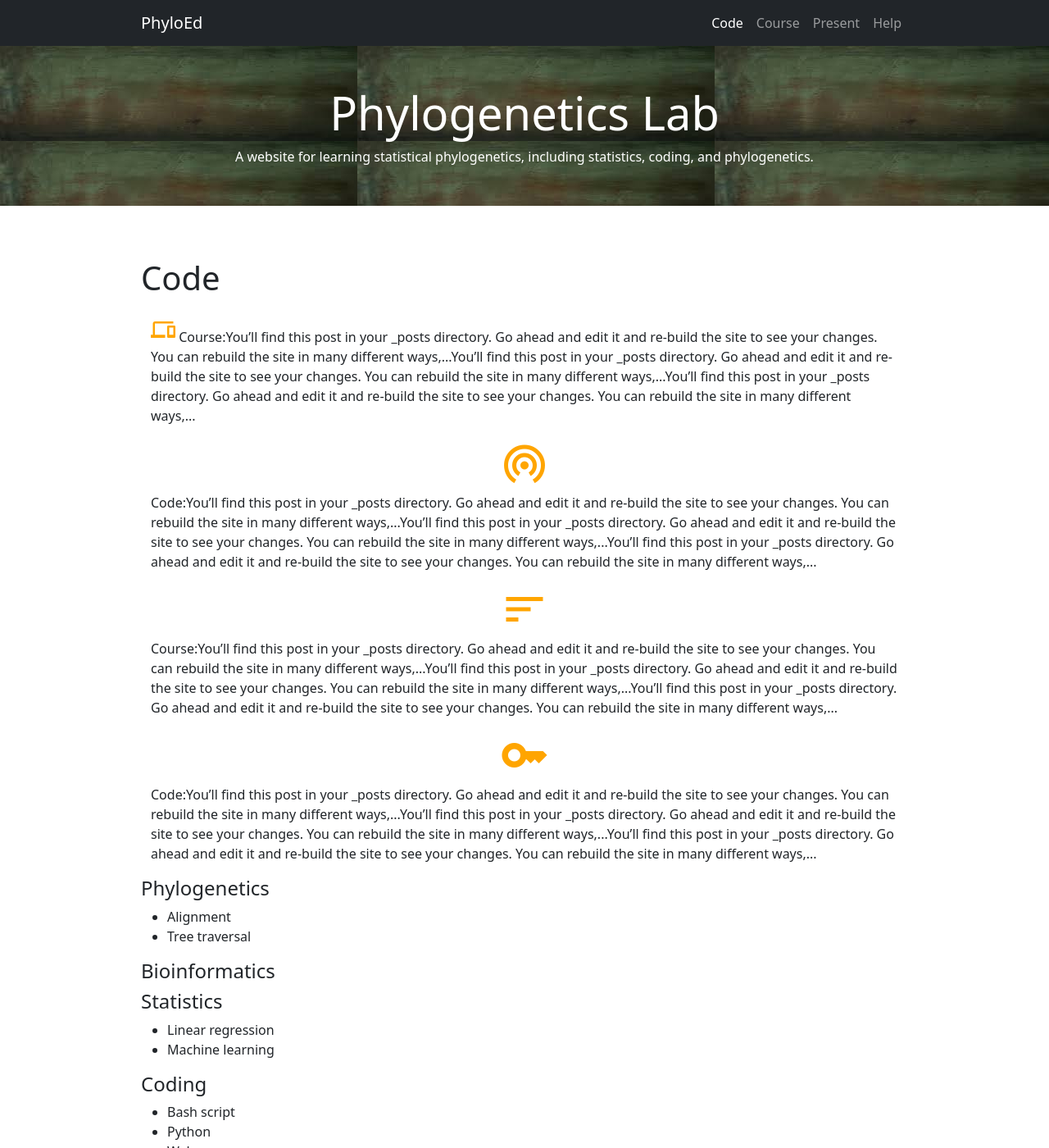
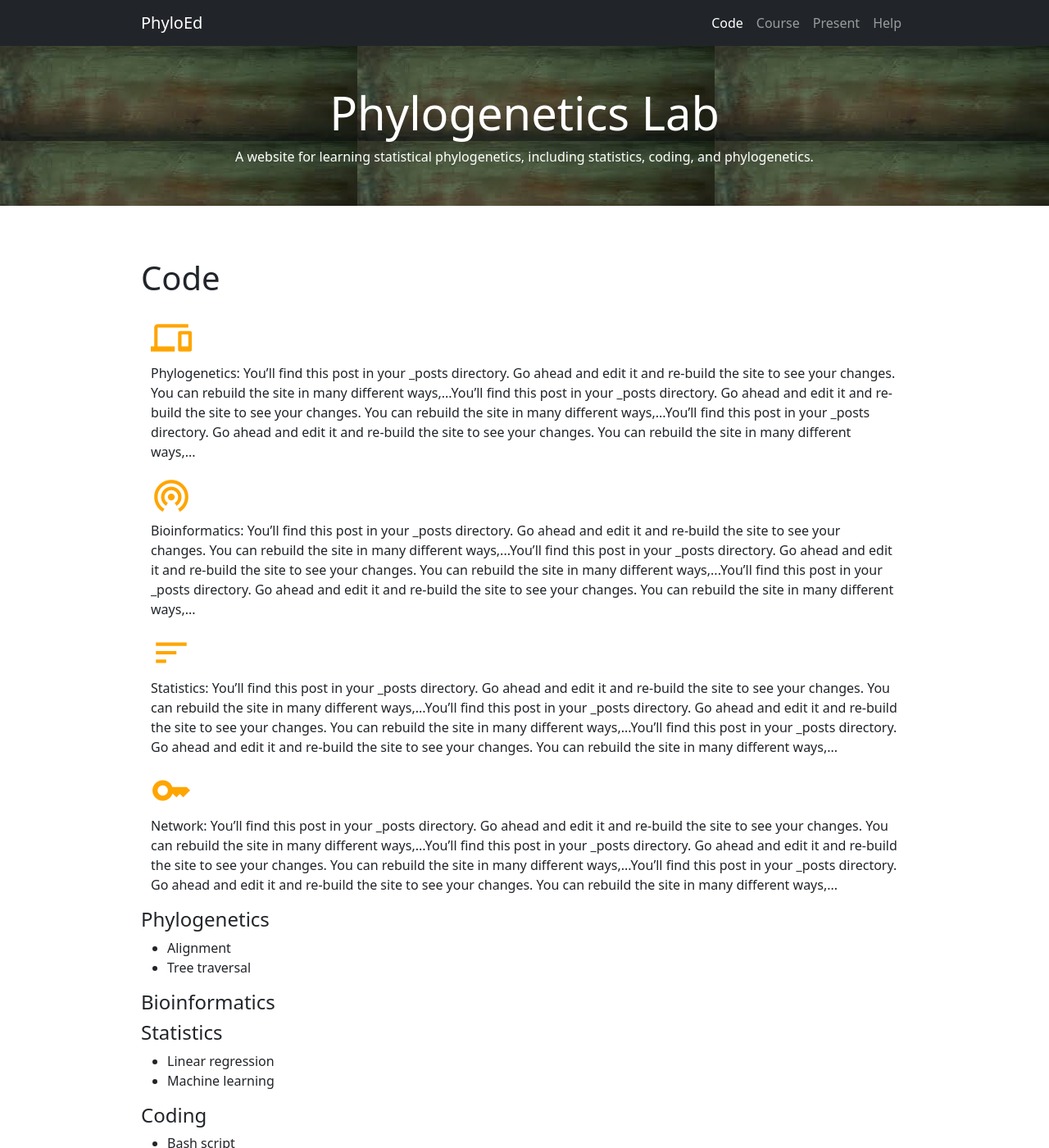
Before and after one commit to lliu1871/PhyEd, a Jekyll site: the page built from code.markdown, in a window 1280 px wide and 1400 px high. Shown: the whole window at 82% size. Built offline with Jekyll 4.4.1, drawn with Linux system fonts in a browser that asks for light colours; comment, search, counter and statistics services are not loaded.

Commit message:
Update code.markdown

```diff
--- a/code.markdown
+++ b/code.markdown
@@ -5,28 +5,23 @@ permalink: /code/
 ---
 
 <div class="container-fluid">
-   <p><i class="material-icons" style="font-size:30px;color:orange;">devices</i> Course:You’ll find this post in your _posts directory. Go ahead and edit it and re-build the site to see your changes. You can rebuild the site in many different ways,...You’ll find this post in your _posts directory. Go ahead and edit it and re-build the site to see your changes. You can rebuild the site in many different ways,...You’ll find this post in your _posts directory. Go ahead and edit it and re-build the site to see your changes. You can rebuild the site in many different ways,...</p>
+      <i class="material-icons" style="font-size:50px;color:orange;">devices</i>
+      <p>Phylogenetics: You’ll find this post in your _posts directory. Go ahead and edit it and re-build the site to see your changes. You can rebuild the site in many different ways,...You’ll find this post in your _posts directory. Go ahead and edit it and re-build the site to see your changes. You can rebuild the site in many different ways,...You’ll find this post in your _posts directory. Go ahead and edit it and re-build the site to see your changes. You can rebuild the site in many different ways,...</p>
 </div>
 
 <div class="container-fluid">
-      <a href="https://teach.phylolab.net/course">
-        <div class="text-center"><i class="material-icons" style="font-size:60px;color:orange;">wifi_tethering</i></div>
-      </a>
-      <p>Code:You’ll find this post in your _posts directory. Go ahead and edit it and re-build the site to see your changes. You can rebuild the site in many different ways,...You’ll find this post in your _posts directory. Go ahead and edit it and re-build the site to see your changes. You can rebuild the site in many different ways,...You’ll find this post in your _posts directory. Go ahead and edit it and re-build the site to see your changes. You can rebuild the site in many different ways,...</p>
+      <i class="material-icons" style="font-size:50px;color:orange;">wifi_tethering</i>
+      <p>Bioinformatics: You’ll find this post in your _posts directory. Go ahead and edit it and re-build the site to see your changes. You can rebuild the site in many different ways,...You’ll find this post in your _posts directory. Go ahead and edit it and re-build the site to see your changes. You can rebuild the site in many different ways,...You’ll find this post in your _posts directory. Go ahead and edit it and re-build the site to see your changes. You can rebuild the site in many different ways,...</p>
 </div>
 
 <div class="container-fluid">
-      <a href="https://teach.phylolab.net/course">
-        <div class="text-center"><i class="material-icons" style="font-size:60px;color:orange;">sort</i></div>
-      </a>
-      <p>Course:You’ll find this post in your _posts directory. Go ahead and edit it and re-build the site to see your changes. You can rebuild the site in many different ways,...You’ll find this post in your _posts directory. Go ahead and edit it and re-build the site to see your changes. You can rebuild the site in many different ways,...You’ll find this post in your _posts directory. Go ahead and edit it and re-build the site to see your changes. You can rebuild the site in many different ways,...</p>
+      <i class="material-icons" style="font-size:50px;color:orange;">sort</i>
+      <p>Statistics: You’ll find this post in your _posts directory. Go ahead and edit it and re-build the site to see your changes. You can rebuild the site in many different ways,...You’ll find this post in your _posts directory. Go ahead and edit it and re-build the site to see your changes. You can rebuild the site in many different ways,...You’ll find this post in your _posts directory. Go ahead and edit it and re-build the site to see your changes. You can rebuild the site in many different ways,...</p>
 </div>
 
 <div class="container-fluid">
-      <a href="https://teach.phylolab.net/course">
-        <div class="text-center"><i class="material-icons" style="font-size:60px;color:orange;">key</i></div>
-      </a>
-      <p>Code:You’ll find this post in your _posts directory. Go ahead and edit it and re-build the site to see your changes. You can rebuild the site in many different ways,...You’ll find this post in your _posts directory. Go ahead and edit it and re-build the site to see your changes. You can rebuild the site in many different ways,...You’ll find this post in your _posts directory. Go ahead and edit it and re-build the site to see your changes. You can rebuild the site in many different ways,...</p>
+      <i class="material-icons" style="font-size:50px;color:orange;">key</i>
+      <p>Network: You’ll find this post in your _posts directory. Go ahead and edit it and re-build the site to see your changes. You can rebuild the site in many different ways,...You’ll find this post in your _posts directory. Go ahead and edit it and re-build the site to see your changes. You can rebuild the site in many different ways,...You’ll find this post in your _posts directory. Go ahead and edit it and re-build the site to see your changes. You can rebuild the site in many different ways,...</p>
 </div>
 
 
```
